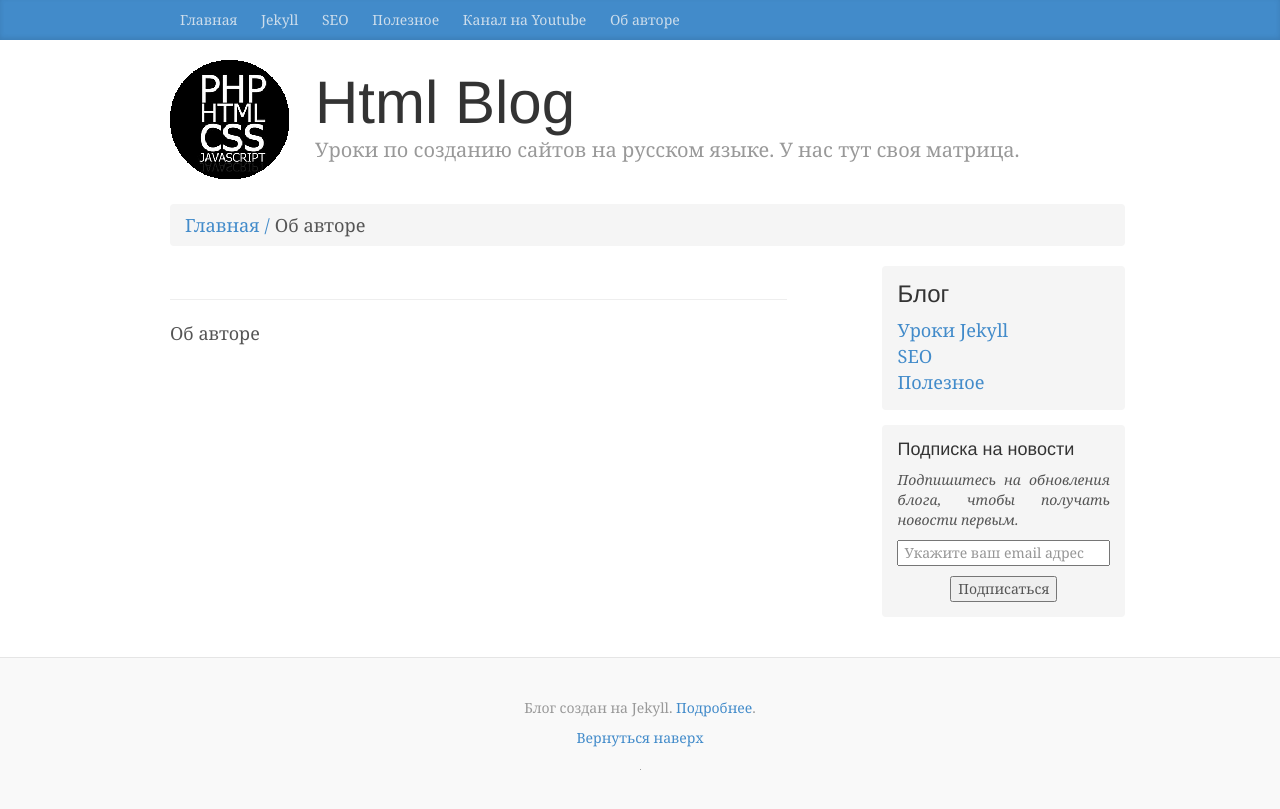
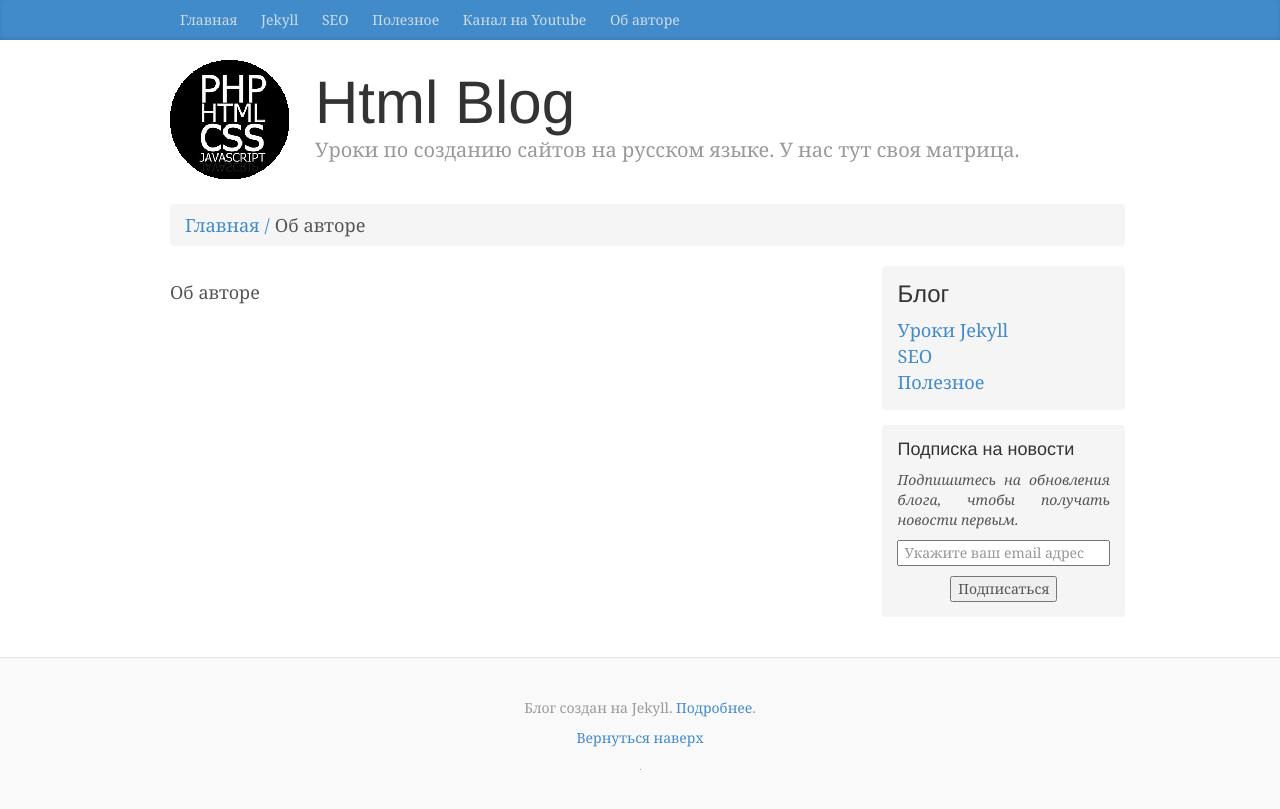
Before and after one commit to htmlblog/htmlblog.github.io, a Jekyll site: the page built from about.html, in a window 1280 px wide. Shown: the top 809 px of the page. Built offline with Jekyll 4.4.1, drawn with Linux system fonts in a browser that asks for light colours; comment, search, counter and statistics services are not loaded.

Commit message:
Update about.html

```diff
--- a/about.html
+++ b/about.html
@@ -4,8 +4,6 @@ permalink: about/
 layout: default
 ---
 
-<hr>
-<noindex>
 <p>Об авторе</p><br>
 <div class="row">
   <div class="col-md-6">
@@ -15,4 +13,3 @@ layout: default
 
   </div>
 </div>
-</noindex>
```
